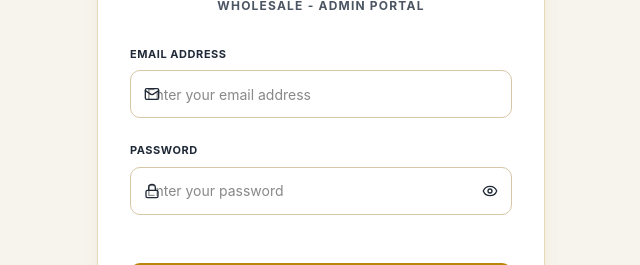
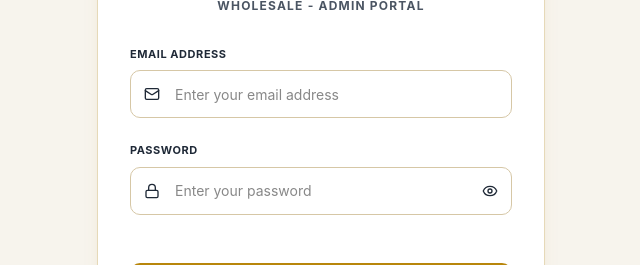
Before and after one commit to kunchamlokesh1148/gayathri-admin, a React (Vite) app: page /login in a window 1280 px wide. Shown: the part 306-571 px from the top of the page, without its empty margins (319-959 px from the left). Built offline with nearby package versions, Linux system fonts and the light colour scheme; no server answers.

Commit message:
Fix layout overlap: override premium-input padding-left and padding-right for icon inputs

```diff
--- a/src/index.css
+++ b/src/index.css
@@ -71,7 +71,6 @@
   transform: translateY(-2px) !important;
 }
 
-/* Premium Form Styling */
 .premium-input, .glass-input {
   background-color: #FFFFFF !important;
   border: 1px solid #D6C7A6 !important;
@@ -82,6 +81,19 @@
   padding: 0.5rem 1rem !important;
   width: 100% !important;
   transition: all 0.2s ease !important;
+}
+
+.premium-input.pl-11 {
+  padding-left: 2.75rem !important;
+}
+.premium-input.pl-10 {
+  padding-left: 2.5rem !important;
+}
+.premium-input.pr-11 {
+  padding-right: 2.75rem !important;
+}
+.premium-input.pr-10 {
+  padding-right: 2.5rem !important;
 }
 
 .premium-input:focus, .glass-input:focus {
```
